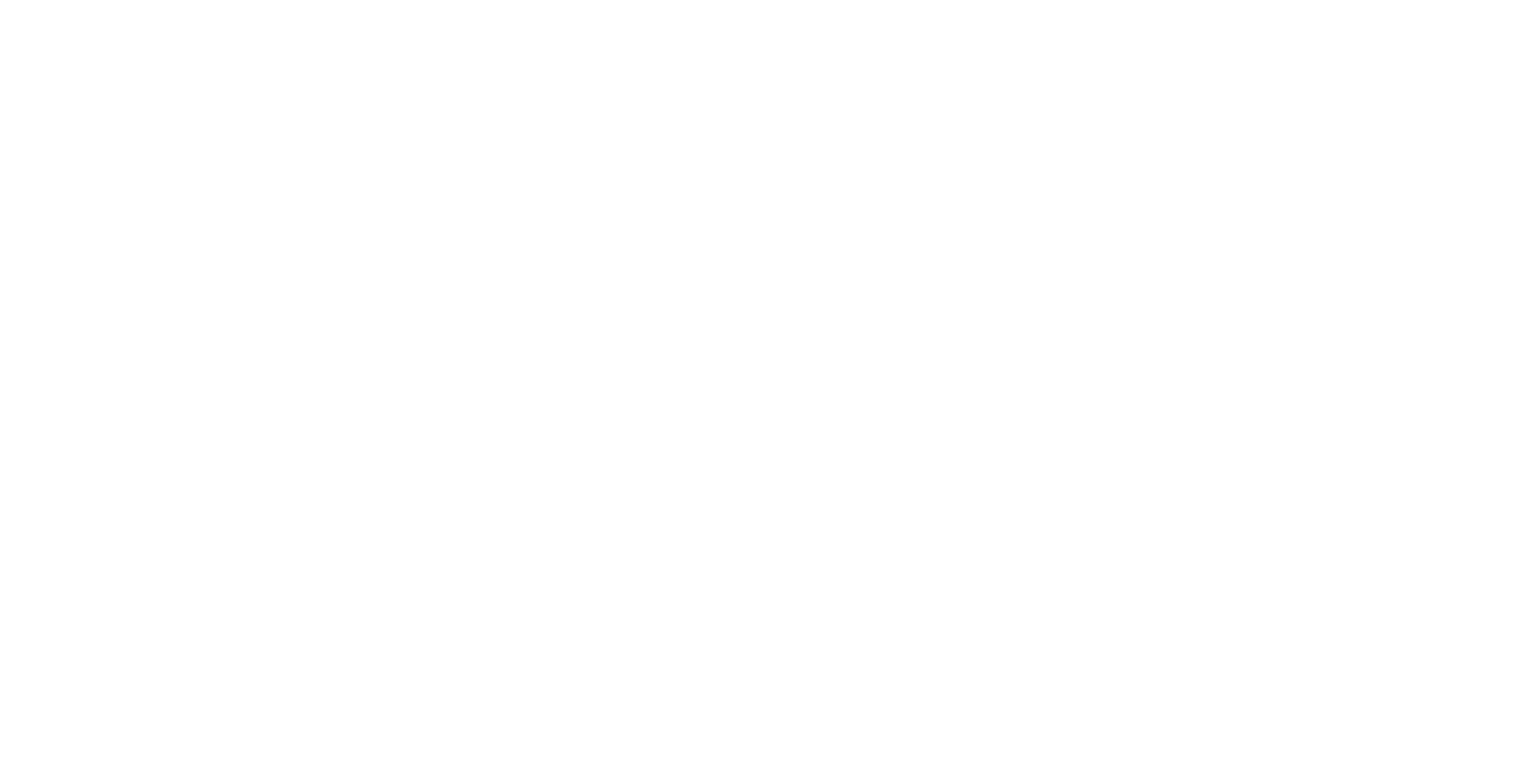
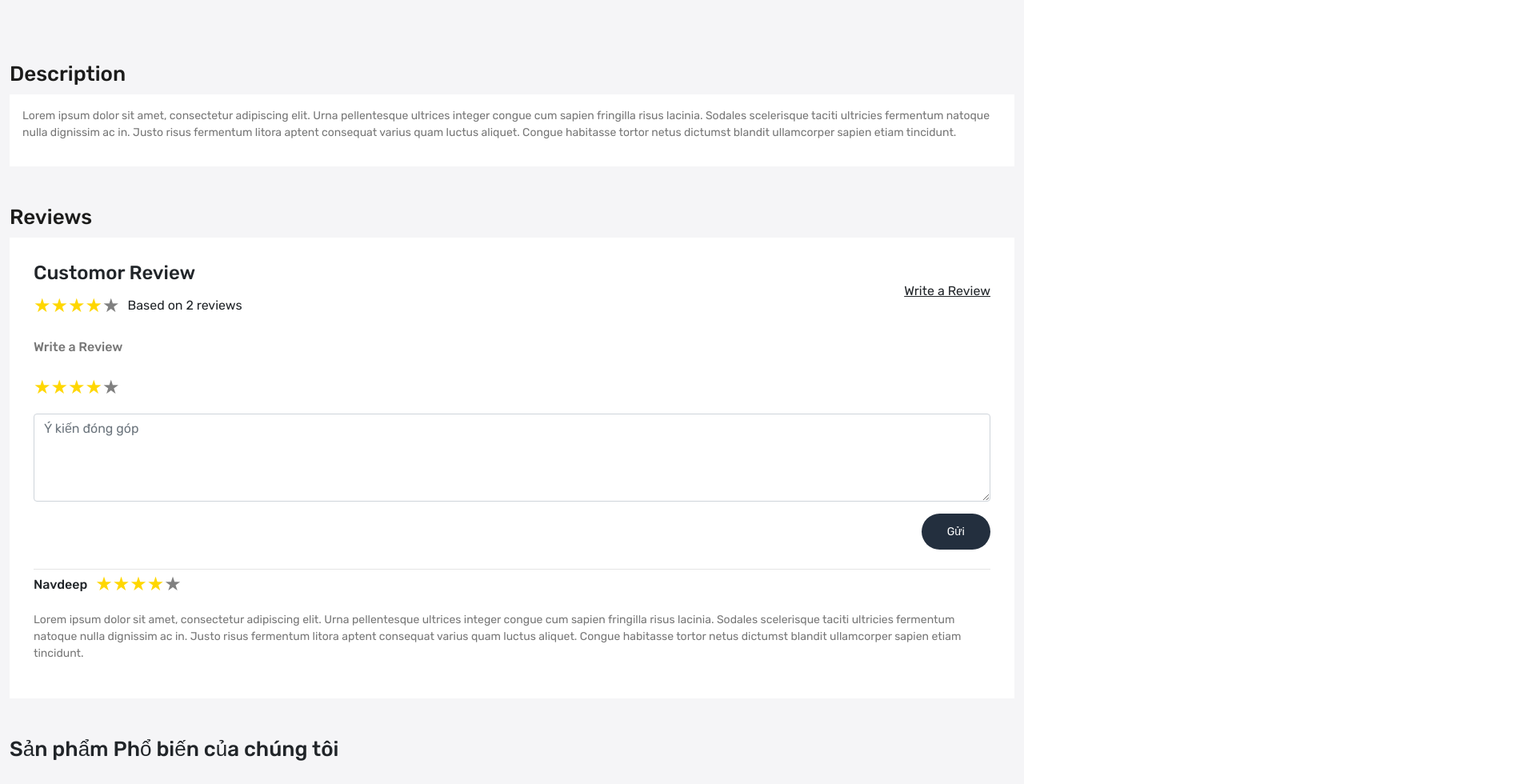
Before and after one commit to Ngoc-Quy/shop-app, a React (Create React App) app: page /product/1 in a window 1280 px wide. Before the commit this address had no page. Shown: the part 840-1820 px from the top of the page at 80% size, 1920 px wide, since content can reach past the window. Before the commit the page ends 800 px from the top, so only its background shows below. Built offline with nearby package versions, Linux system fonts and the light colour scheme.

Commit message:
build page singleProduct

```diff
--- a/src/App.css
+++ b/src/App.css
@@ -639,5 +639,49 @@
   background-color: white;
   padding: 30px;
 }
+/* Policy page end */
 
-/* Policy page end */
+/* Main product page */
+.description-wrapper h4,
+.reviews-wrapper h3 {
+  font-size: 26px;
+  color: var(--color-1c1c1b);
+  margin-bottom: 10px;
+}
+.description-wrapper p {
+  font-size: 14px;
+  color: var(--color-777777);
+}
+.review-inner-wrapper {
+  background-color: white;
+  padding: 30px;
+}
+.review-head {
+  border-bottom: 1px solid rgba(0, 0, 0, 0.1);
+  padding-bottom: 20px;
+}
+.review-head h4 {
+  font-size: 18px;
+  color: var(--color-1c1c1b);
+}
+
+.review-head p,
+.review-head a {
+  font-size: 14px;
+  color: #777777;
+}
+.review-form h4 {
+  font-size: 16px;
+  color: var(--color-777777);
+}
+.review-form {
+  border-bottom: 1px solid rgba(0, 0, 0, 0.1);
+}
+.review:not(:last-child) {
+  border-bottom: 1px solid rgba(0, 0, 0, 0.1);
+}
+.review p {
+  font-size: 14px;
+  color: var(--color-777777);
+}
+/* Main product page end */
--- a/src/App.js
+++ b/src/App.js
@@ -16,6 +16,7 @@
 import ShippingPolicy from './pages/ShippingPolicy';
 import Signup from './pages/Signup';
 import SingleBlog from './pages/SingleBlog';
+import SingleProduct from './pages/SingleProduct';
 import TermAndContions from './pages/TermAndContions';
 import Wishlist from './pages/Wishlist';
 
@@ -28,7 +29,8 @@
             <Route index element={<Home />} />
             <Route path="about" element={<About />} />
             <Route path="contact" element={<Contact />} />
-            <Route path="store" element={<OurStore />} />
+            <Route path="product" element={<OurStore />} />
+            <Route path="product/:id" element={<SingleProduct />} />
             <Route path="blogs" element={<Blogs />} />
             <Route path="compare-product" element={<CompareProduct />} />
             <Route path="wishlist" element={<Wishlist />} />
--- a/src/components/Header.js
+++ b/src/components/Header.js
@@ -123,7 +123,7 @@
                 <div className="menu-lists">
                   <div className="d-flex align-items-center gap-15">
                     <NavLink to="/">Home</NavLink>
-                    <NavLink to="/store">Our Store</NavLink>
+                    <NavLink to="/product">Our Store</NavLink>
                     <NavLink to="/blogs">Blogs</NavLink>
                     <NavLink to="/contact">Contact</NavLink>
                   </div>
--- a/src/components/ProductCard.js
+++ b/src/components/ProductCard.js
@@ -8,7 +8,7 @@
   return (
     <>
       <div className={` ${location.pathname === '/store' ? `gr-${grid}` : 'col-3'} `}>
-        <Link className="product-card position-relative">
+        <Link to=":id" className="product-card position-relative">
           <div className="wishlist-icon position-absolute">
             <Link>
               <img src="images/wish.svg" alt="wishlist" />
--- /dev/null
+++ b/src/pages/SingleProduct.js
@@ -0,0 +1,119 @@
+import React, {useState} from 'react';
+import ReactStars from 'react-rating-stars-component';
+import BreadCrumb from '../components/BreadCrumb';
+import Meta from '../components/Meta';
+import SpecialProduct from '../components/SpecialProduct';
+
+function SingleProduct() {
+  const [orderedProduct, setorderedProduct] = useState(true);
+
+  return (
+    <div>
+      <Meta title={'Single Product'} />
+      <BreadCrumb title="Single Product" />
+      <div className="main-product-wrapper py-5 home-wrapper-2">
+        <div className="container-xxl">
+          <div className="row">
+            <div className="col-6"></div>
+            <div className="col-6"></div>
+          </div>
+        </div>
+      </div>
+      <div className="description-wrapper py-5 home-wrapper-2">
+        <div className="container-xxl">
+          <div className="row">
+            <div className="col-12">
+              <h4>Description</h4>
+              <div className="bg-white p-3">
+                <p>
+                  Lorem ipsum dolor sit amet, consectetur adipiscing elit. Urna pellentesque ultrices integer congue cum
+                  sapien fringilla risus lacinia. Sodales scelerisque taciti ultricies fermentum natoque nulla dignissim
+                  ac in. Justo risus fermentum litora aptent consequat varius quam luctus aliquet. Congue habitasse
+                  tortor netus dictumst blandit ullamcorper sapien etiam tincidunt.
+                </p>
+              </div>
+            </div>
+          </div>
+        </div>
+      </div>
+      <section className="reviews-wrapper home-wrapper-2">
+        <div className="container-xxl">
+          <div className="row">
+            <div className="col-12">
+              <h3>Reviews</h3>
+              <div className="review-inner-wrapper">
+                <div className="reviews-head d-flex justify-content-between align-items-center">
+                  <div>
+                    <h4 className="mb-2">Customor Review</h4>
+                    <div className="d-flex gap-10 align-items-center">
+                      <ReactStars count={5} size={24} value={4} edit={true} activeColor="#ffd700" />
+                      <p className="mb-0">Based on 2 reviews</p>
+                    </div>
+                  </div>
+                  <div>
+                    {orderedProduct && (
+                      <div>
+                        <a className="text-dark text-decoration-underline" href="https://dsa">
+                          Write a Review
+                        </a>
+                      </div>
+                    )}
+                  </div>
+                </div>
+                <div className="review-form py-4">
+                  <form action="" className="d-flex flex-column gap-15">
+                    <h4>Write a Review</h4>
+                    <div>
+                      <ReactStars count={5} size={24} value={4} edit={false} activeColor="#ffd700" />
+                    </div>
+                    <div>
+                      <textarea
+                        name=""
+                        id=""
+                        cols="38"
+                        rows="4"
+                        placeholder="Ý kiến đóng góp"
+                        className="w-100 form-control"
+                      ></textarea>
+                    </div>
+                    <div className="d-flex justify-content-end">
+                      <button className="button border-0">Gửi</button>
+                    </div>
+                  </form>
+                </div>
+                <div className="reviews">
+                  <div className="review">
+                    <div className="d-flex gap-10 align-items-center">
+                      <h6 className="mb-0">Navdeep</h6>
+                      <ReactStars count={5} size={24} value={4} edit={true} activeColor="#ffd700" />
+                    </div>
+                    <p className="mt-3">
+                      Lorem ipsum dolor sit amet, consectetur adipiscing elit. Urna pellentesque ultrices integer congue
+                      cum sapien fringilla risus lacinia. Sodales scelerisque taciti ultricies fermentum natoque nulla
+                      dignissim ac in. Justo risus fermentum litora aptent consequat varius quam luctus aliquet. Congue
+                      habitasse tortor netus dictumst blandit ullamcorper sapien etiam tincidunt.
+                    </p>
+                  </div>
+                </div>
+              </div>
+            </div>
+          </div>
+        </div>
+      </section>
+      <section className="popular-wrapper py-5 home-wrapper-2">
+        <div className="container-xxl">
+          <div className="row">
+            <div className="col-12">
+              <h3 className="section-heading">Sản phẩm Phổ biến của chúng tôi</h3>
+            </div>
+            <div className="row">
+              <SpecialProduct />
+            </div>
+          </div>
+        </div>
+      </section>
+    </div>
+  );
+}
+
+export default SingleProduct;
```
